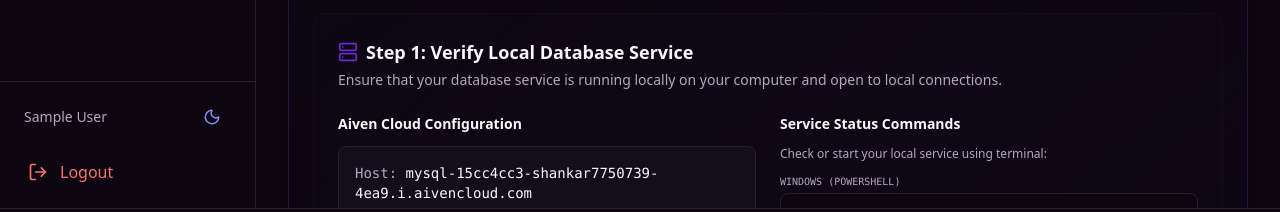
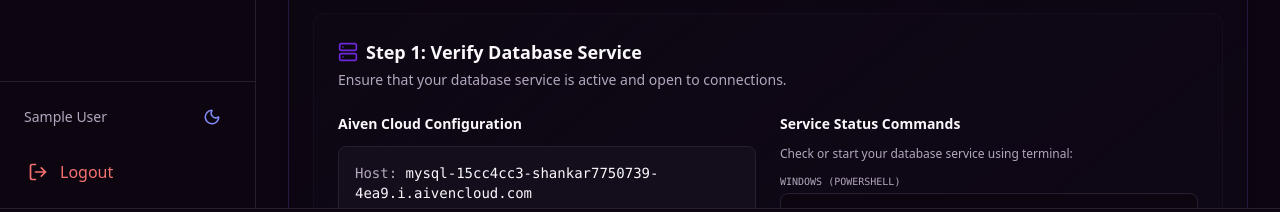
Before and after one commit to Shankarrc/SQL_GPT, a React (Vite) app in the folder client/: page / in a window 1280 px wide. Shown: the part 535-747 px from the top of the page. Built offline with nearby package versions, Linux system fonts and the light colour scheme; no server answers; sample sign-in values are in the browser's storage.

Commit message:
Remove local/localhost references from Step 1 titles and troubleshooting in Dashboard.tsx

```diff
--- a/client/src/pages/Dashboard.tsx
+++ b/client/src/pages/Dashboard.tsx
@@ -186,10 +186,10 @@
               <div className="space-y-6">
                 <div>
                   <h3 className="text-lg font-semibold flex items-center gap-2">
-                    <Server className="w-5 h-5 text-primary" /> Step 1: Verify Local Database Service
+                    <Server className="w-5 h-5 text-primary" /> Step 1: Verify Database Service
                   </h3>
                   <p className="text-sm text-muted-foreground mt-1">
-                    Ensure that your database service is running locally on your computer and open to local connections.
+                    Ensure that your database service is active and open to connections.
                   </p>
                 </div>
 
@@ -208,7 +208,7 @@
 
                   <div className="space-y-3">
                     <h4 className="text-sm font-semibold text-foreground">Service Status Commands</h4>
-                    <p className="text-xs text-muted-foreground">Check or start your local service using terminal:</p>
+                    <p className="text-xs text-muted-foreground">Check or start your database service using terminal:</p>
 
                     <div className="space-y-3">
                       <div className="space-y-1">
@@ -293,7 +293,7 @@
                     <div className="grid grid-cols-2 gap-3 text-xs">
                       <div>
                         <span className="text-muted-foreground block mb-1">Connection Name</span>
-                        <div className="bg-background border p-2 rounded font-mono text-foreground">MySQL</div>
+                        <div className="bg-background border p-2 rounded font-mono text-foreground">MySQL_Connector</div>
                       </div>
                       <div>
                         <span className="text-muted-foreground block mb-1">Type</span>
@@ -475,7 +475,7 @@
             >
               <span className="flex items-center gap-2 text-sm">
                 <HelpCircle className="w-5 h-5 text-muted-foreground" />
-                Stuck? View Troubleshooting & FAQ for Localhost Connections
+                Stuck? View Troubleshooting & FAQ for Connections
               </span>
               <ChevronDown className={`w-4 h-4 transition-transform duration-200 ${openTroubleshooting ? 'transform rotate-180' : ''}`} />
             </button>
@@ -502,7 +502,7 @@
                     <strong>Cause:</strong> The credentials (username or password) supplied are incorrect or lack access rights.
                   </p>
                   <p className="text-muted-foreground leading-relaxed">
-                    <strong>Fix:</strong> Confirm that you can sign into your database locally via command line or terminal. Verify you typed the username/password exactly without typo.
+                    <strong>Fix:</strong> Confirm that you can sign into your database via command line or terminal. Verify you typed the username/password exactly without typo.
                   </p>
                 </div>
 
@@ -511,7 +511,7 @@
                     <AlertCircle className="w-4 h-4 text-red-500 shrink-0" /> Unknown Database
                   </h4>
                   <p className="text-muted-foreground leading-relaxed">
-                    <strong>Cause:</strong> The database name specified does not exist on your local SQL host.
+                    <strong>Cause:</strong> The database name specified does not exist on your SQL host.
                   </p>
                   <p className="text-muted-foreground leading-relaxed">
                     <strong>Fix:</strong> Tick the <em>"Create database if it does not exist"</em> checkbox in the connection form. The server will run the create script on your behalf.
```
